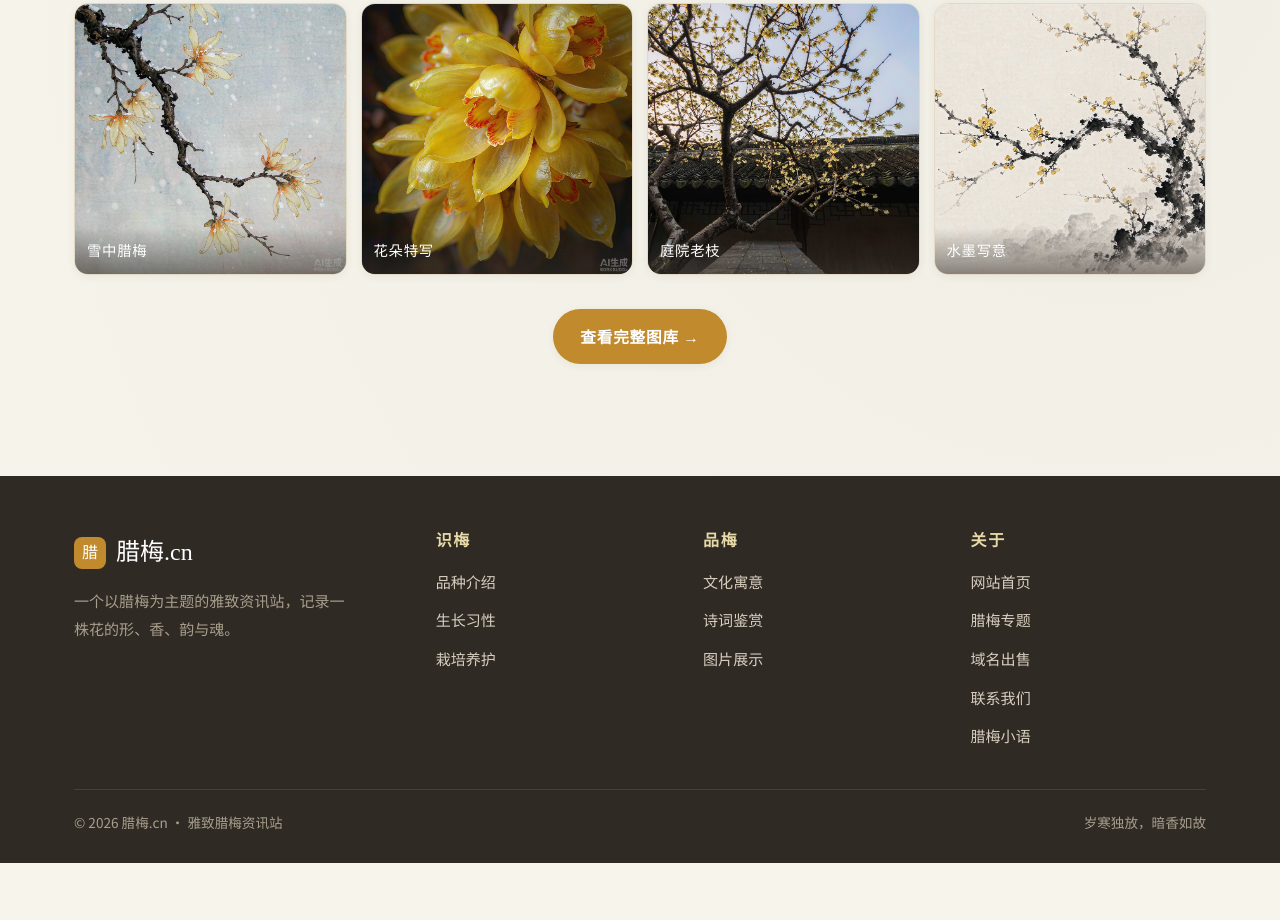
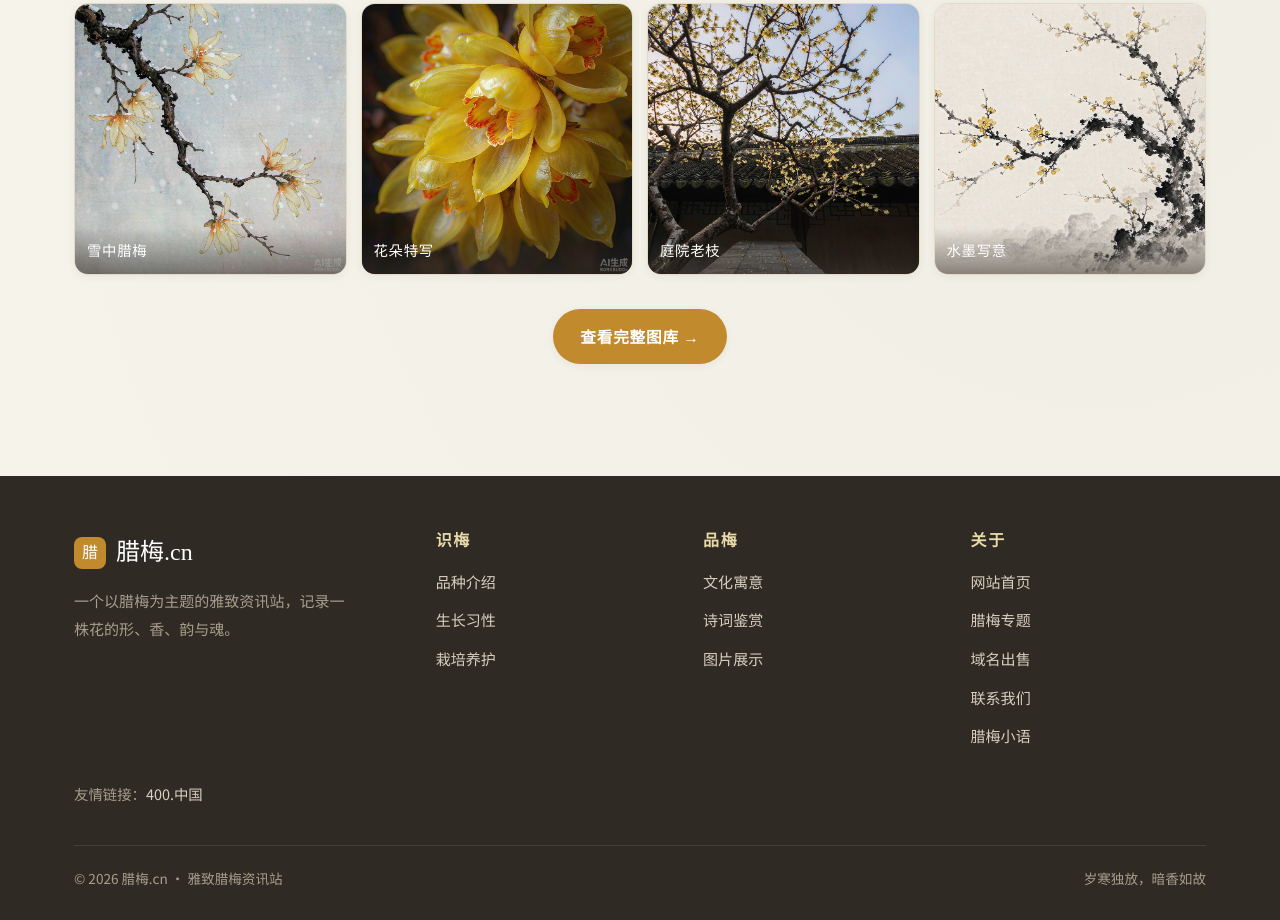
Before and after one commit to mfujun2025/lamei, a plain HTML site: page index.html in a window 1280 px wide. Shown: the part 3162-4082 px from the top of the page. Before the commit the page ends 4025 px from the top, so only its background shows below. Drawn offline with Linux system fonts and the light colour scheme.

Commit message:
全站页脚新增友情链接：400.中国（外链）

```diff
--- a/css/style.css
+++ b/css/style.css
@@ -356,6 +356,11 @@ a:focus-visible, button:focus-visible, input:focus-visible, textarea:focus-visib
 .footer-col h4 { color: var(--gold-soft); font-size: 1rem; letter-spacing: 0.1em; margin: 0 0 14px; }
 .footer-col ul { list-style: none; padding: 0; margin: 0; display: grid; gap: 9px; }
 .footer-col a { font-size: 0.94rem; }
+
+/* 友情链接（页脚） */
+.footer-friends { margin-top: 30px; font-size: 0.9rem; color: #a89e8d; }
+.footer-friends a { color: #d8cfc0; }
+.footer-friends a:hover { color: var(--gold-soft); }
 .footer-bottom {
   margin-top: 38px; padding-top: 20px; border-top: 1px solid rgba(255,255,255,0.10);
   display: flex; justify-content: space-between; flex-wrap: wrap; gap: 10px;
--- a/index.html
+++ b/index.html
@@ -215,6 +215,7 @@
           </ul>
         </div>
       </div>
+      <div class="footer-friends">友情链接：<a href="https://400.中国/" target="_blank" rel="noopener" title="400电话官方办理申请中心">400.中国</a></div>
       <div class="footer-bottom">
         <span>© <span data-year>2026</span> 腊梅.cn · 雅致腊梅资讯站</span>
         <span>岁寒独放，暗香如故</span>
```
Also changed, not shown: chabie.html (+1 -0 lines), cultivation.html (+1 -0 lines), culture.html (+1 -0 lines), gallery.html (+1 -0 lines), habits.html (+1 -0 lines), lamei.html (+1 -0 lines), poetry.html (+1 -0 lines), sale.html (+1 -0 lines), varieties.html (+1 -0 lines).
